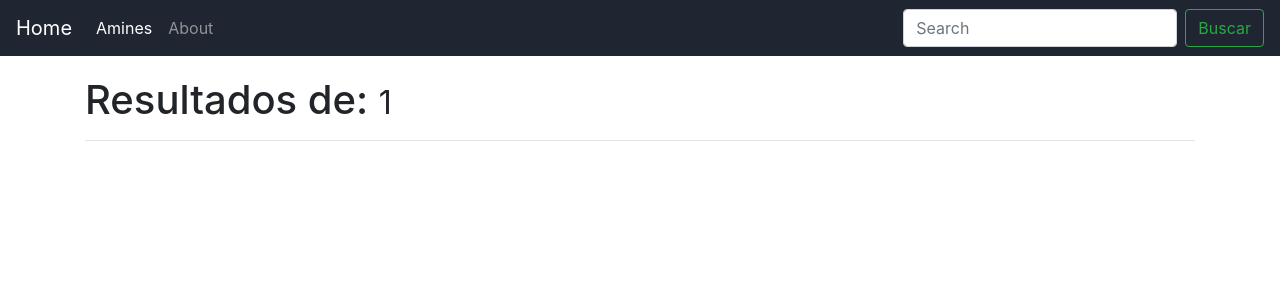
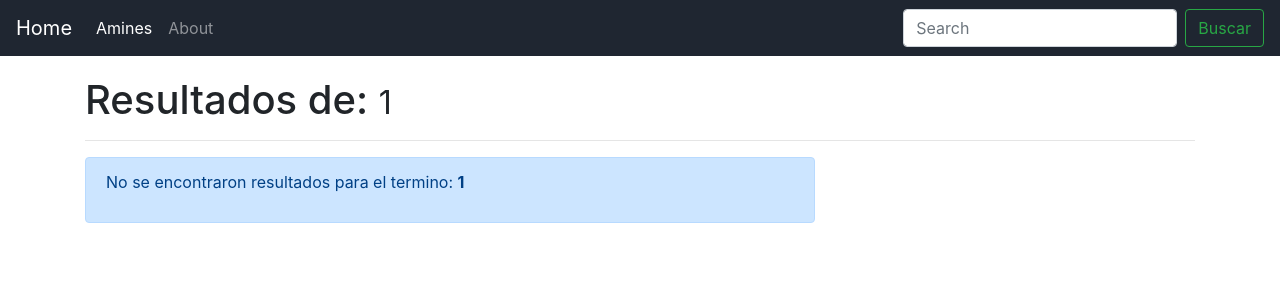
Before and after one commit to ivanFlor3s/my-single-page-app, an Angular app: page /buscador/1 in a window 1280 px wide. Shown: the top 300 px of the page. Built offline with nearby package versions, Linux system fonts and the light colour scheme.

Commit message:
No Results
Agrego alerta cuando el resultado de la busqueda es nulo

```diff
--- a/src/app/components/buscador/buscador.component.html
+++ b/src/app/components/buscador/buscador.component.html
@@ -1,5 +1,14 @@
 <h1>Resultados de: <small> {{busqueda}}</small></h1>
 <hr>
+<div class="row" *ngIf="amineArray.length == 0">
+    <div class="col-md-8">
+        <div class="alert alert-primary" role="alert">
+            <p> No se encontraron resultados para el termino: <strong>{{busqueda}}</strong></p>
+        </div>
+    </div>
+
+</div>
+
 
 <div class="card-columns animated fadeIn fast">
     <div class="card" *ngFor="let amine of amineArray; let i = index">
```
